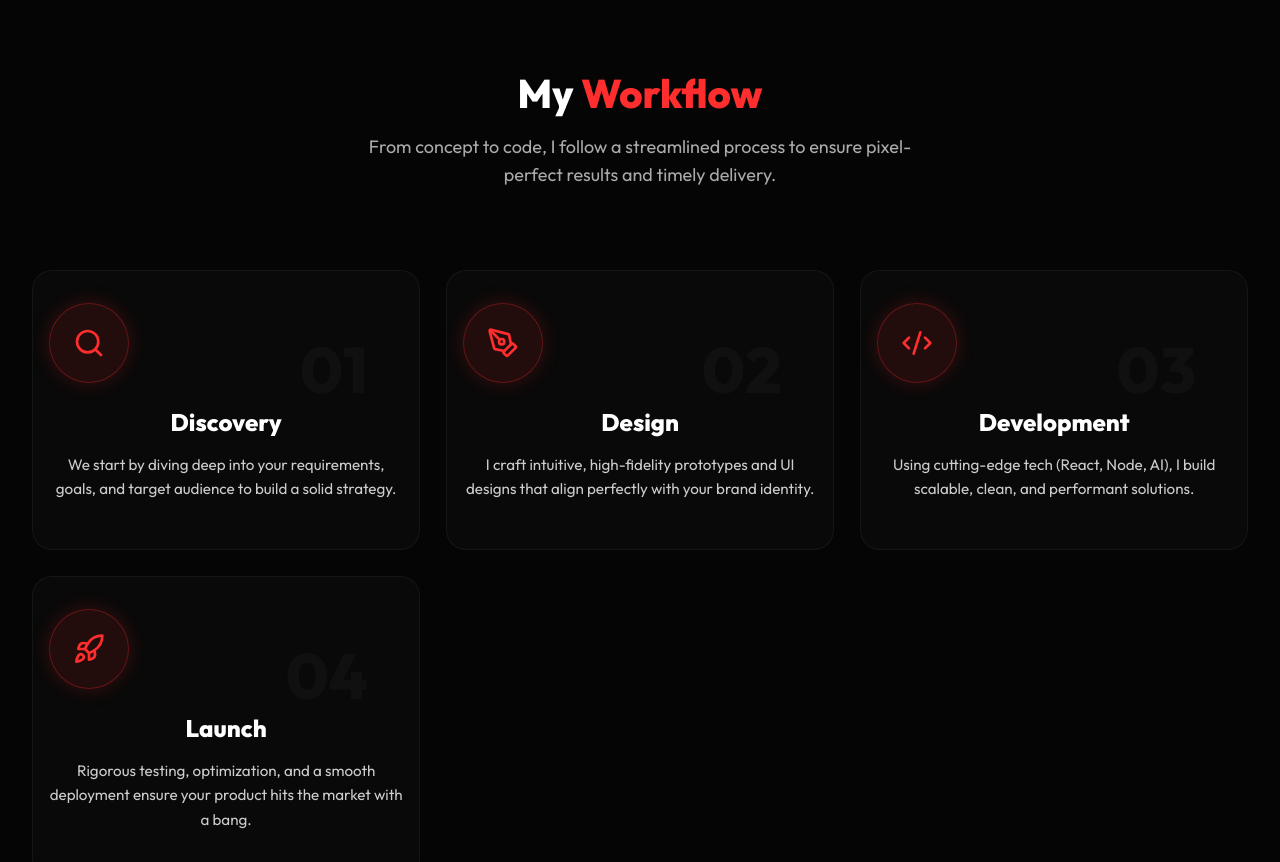
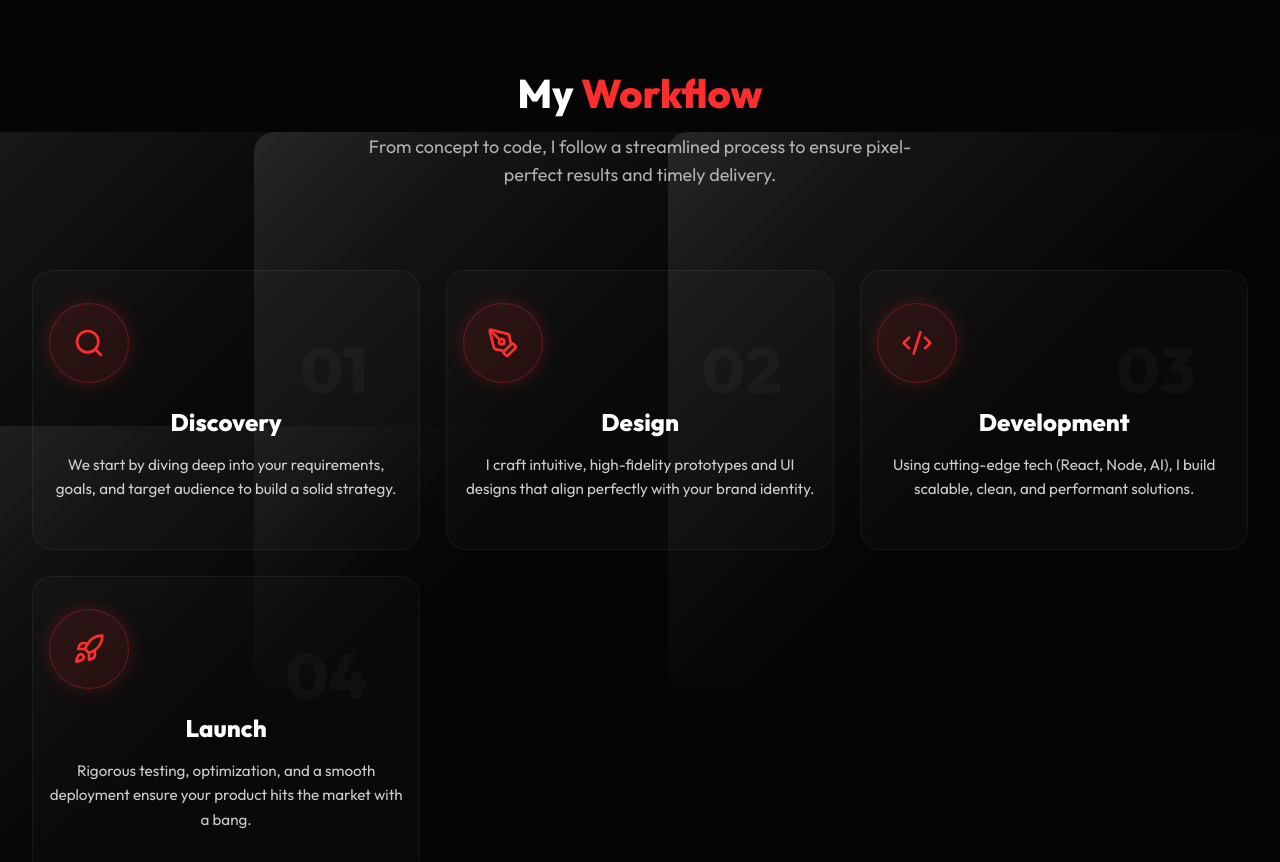
Before and after one commit to nfsprogramming/nfs-programming, a React (Vite) app: page / in a window 1280 px wide. Shown: the part 920-1782 px from the top of the page. Built offline with nearby package versions, Linux system fonts and the light colour scheme.

Commit message:
Update changes

```diff
--- a/src/App.jsx
+++ b/src/App.jsx
@@ -1,6 +1,7 @@
 import { useEffect } from 'react';
 import Lenis from 'lenis';
 import { BrowserRouter, Routes, Route, useLocation } from 'react-router-dom';
+import { AnimatePresence } from 'framer-motion';
 import Hero from './components/Hero';
 import About from './components/About';
 import Skills from './components/Skills';
@@ -12,6 +13,7 @@
 import Navbar from './components/Navbar';
 import CustomCursor from './components/CustomCursor';
 import Workflow from './components/Workflow';
+import PageTransition from './components/ui/PageTransition';
 import './grain.css';
 
 function ScrollToTop() {
@@ -20,6 +22,32 @@
     window.scrollTo(0, 0);
   }, [pathname]);
   return null;
+}
+
+function AnimatedRoutes() {
+  const location = useLocation();
+
+  return (
+    <>
+      <ScrollToTop />
+      <AnimatePresence mode="wait">
+        <Routes location={location} key={location.pathname}>
+          <Route path="/" element={
+            <PageTransition>
+              <Hero />
+              <Workflow />
+            </PageTransition>
+          } />
+          <Route path="/about" element={<PageTransition><About /></PageTransition>} />
+          <Route path="/services" element={<PageTransition><Services /></PageTransition>} />
+          <Route path="/experience" element={<PageTransition><Experience /></PageTransition>} />
+          <Route path="/skills" element={<PageTransition><Skills /></PageTransition>} />
+          <Route path="/projects" element={<PageTransition><Projects /></PageTransition>} />
+          <Route path="/contact" element={<PageTransition><Contact /></PageTransition>} />
+        </Routes>
+      </AnimatePresence>
+    </>
+  );
 }
 
 export default function App() {
@@ -48,7 +76,6 @@
 
   return (
     <BrowserRouter>
-      <ScrollToTop />
       <CustomCursor />
       <div className="app">
         {/* New Immersive 3D Background */}
@@ -59,20 +86,7 @@
 
         <Navbar />
 
-        <Routes>
-          <Route path="/" element={
-            <>
-              <Hero />
-              <Workflow />
-            </>
-          } />
-          <Route path="/about" element={<About />} />
-          <Route path="/services" element={<Services />} />
-          <Route path="/experience" element={<Experience />} />
-          <Route path="/skills" element={<Skills />} />
-          <Route path="/projects" element={<Projects />} />
-          <Route path="/contact" element={<Contact />} />
-        </Routes>
+        <AnimatedRoutes />
 
         <footer className="footer" style={{ position: 'relative', zIndex: 10 }}>
           © {new Date().getFullYear()} NFS Programming. All Rights Reserved.
--- a/src/components/Hero.jsx
+++ b/src/components/Hero.jsx
@@ -20,6 +20,8 @@
 
     const parallaxX = useTransform(smoothMouseX, [-50, 50], ["-2%", "2%"]);
     const parallaxY = useTransform(smoothMouseY, [-50, 50], ["-2%", "2%"]);
+    const rotateX = useTransform(smoothMouseY, [-50, 50], [5, -5]);
+    const rotateY = useTransform(smoothMouseX, [-50, 50], [-5, 5]);
 
     const techs = [
         { icon: Code, label: "React" },
@@ -136,10 +138,14 @@
                     position: 'relative',
                     zIndex: 1,
                     textAlign: 'center',
+                    perspective: '2000px',
+                    transformStyle: 'preserve-3d',
                     y,
                     opacity,
                     x: parallaxX,
                     translateY: parallaxY,
+                    rotateX,
+                    rotateY,
                 }}
             >
                 {/* Text Content */}
--- /dev/null
+++ b/src/components/ui/PageTransition.jsx
@@ -0,0 +1,20 @@
+import { motion } from 'framer-motion';
+
+const PageTransition = ({ children }) => {
+    return (
+        <motion.div
+            initial={{ opacity: 0, y: 20, filter: 'blur(10px)' }}
+            animate={{ opacity: 1, y: 0, filter: 'blur(0px)' }}
+            exit={{ opacity: 0, y: -20, filter: 'blur(10px)' }}
+            transition={{
+                duration: 0.6,
+                ease: [0.22, 1, 0.36, 1]
+            }}
+            style={{ width: '100%' }}
+        >
+            {children}
+        </motion.div>
+    );
+};
+
+export default PageTransition;
--- a/src/components/ui/Scroll3DSection.jsx
+++ b/src/components/ui/Scroll3DSection.jsx
@@ -17,16 +17,24 @@
     const rotateX = useTransform(scrollYProgress, [0, 0.4, 0.6, 1], [15, 0, 0, -15]);
     const scale = useTransform(scrollYProgress, [0, 0.4, 0.6, 1], [0.85, 1, 1, 0.85]);
     const opacity = useTransform(scrollYProgress, [0, 0.3, 0.7, 1], [0.5, 1, 1, 0.5]);
-    const y = useTransform(scrollYProgress, [0, 1], [50, -50]); // Subtle parallax translation
+    const y = useTransform(scrollYProgress, [0, 1], [100, -100]); // More pronounced parallax translation
+
+    // Premium additions: blur and brightness for depth
+    const blurValue = useTransform(scrollYProgress, [0, 0.4, 0.6, 1], [10, 0, 0, 10]);
+    const brightness = useTransform(scrollYProgress, [0, 0.4, 0.6, 1], [0.5, 1, 1, 0.5]);
+    const filter = useTransform(
+        [blurValue, brightness],
+        ([b, br]) => `blur(${b}px) brightness(${br})`
+    );
 
     return (
         <motion.div
             ref={ref}
             className={className}
             style={{
-                perspective: '1200px', // Creates the 3D space depth
+                perspective: '2000px', // Increased perspective for deeper look
                 transformStyle: 'preserve-3d',
-                willChange: 'transform' // Performance optimization
+                willChange: 'transform, filter' // Performance optimization
             }}
         >
             <motion.div
@@ -35,6 +43,7 @@
                     scale,
                     opacity,
                     y,
+                    filter,
                     transformStyle: 'preserve-3d',
                     transformOrigin: 'center center'
                 }}
--- a/src/components/ui/TiltCard.jsx
+++ b/src/components/ui/TiltCard.jsx
@@ -13,7 +13,10 @@
     const rotateX = useTransform(mouseYSpring, [-0.5, 0.5], ["10deg", "-10deg"]);
     const rotateY = useTransform(mouseXSpring, [-0.5, 0.5], ["-10deg", "10deg"]);
 
+    const [isHovered, setIsHovered] = React.useState(false);
+
     const handleMouseMove = (e) => {
+        if (!isHovered) setIsHovered(true);
         const rect = e.currentTarget.getBoundingClientRect();
 
         const width = rect.width;
@@ -30,6 +33,7 @@
     };
 
     const handleMouseLeave = () => {
+        setIsHovered(false);
         x.set(0);
         y.set(0);
     };
@@ -40,14 +44,14 @@
             onMouseMove={handleMouseMove}
             onMouseLeave={handleMouseLeave}
             whileHover={{
-                scale: 1.03,
-                boxShadow: '0 25px 80px rgba(0, 0, 0, 0.65)'
+                scale: 1.05,
+                boxShadow: '0 30px 100px rgba(0, 0, 0, 0.8)'
             }}
             transition={{
                 type: "spring",
-                stiffness: 220,
-                damping: 20,
-                mass: 0.8
+                stiffness: 300,
+                damping: 25,
+                mass: 1
             }}
             style={{
                 rotateX,
@@ -59,9 +63,40 @@
             className={className}
             {...props}
         >
-            <div style={{ transform: "translateZ(50px)", transformStyle: "preserve-3d", height: "100%" }}>
+            <motion.div
+                animate={{
+                    translateZ: isHovered ? "80px" : "30px",
+                    scale: isHovered ? 1.05 : 1
+                }}
+                transition={{
+                    type: "spring",
+                    stiffness: 300,
+                    damping: 20
+                }}
+                style={{
+                    transformStyle: "preserve-3d",
+                    height: "100%",
+                    width: "100%"
+                }}
+            >
                 {children}
-            </div>
+            </motion.div>
+            {/* Glossy Reflection Effect */}
+            <motion.div
+                style={{
+                    position: 'absolute',
+                    top: '-50%',
+                    left: '-50%',
+                    width: '200%',
+                    height: '200%',
+                    zIndex: 0,
+                    background: 'linear-gradient(135deg, rgba(255,255,255,0.1) 0%, transparent 50%, transparent 100%)',
+                    x: useTransform(mouseXSpring, [-0.5, 0.5], ['-10%', '10%']),
+                    y: useTransform(mouseYSpring, [-0.5, 0.5], ['-10%', '10%']),
+                    pointerEvents: 'none',
+                    borderRadius: 'inherit'
+                }}
+            />
             {/* Spotlight Effect */}
             <motion.div
                 style={{
@@ -73,9 +108,9 @@
                     zIndex: 0,
                     background: useTransform(
                         [x, y],
-                        ([latestX, latestY]) => `radial-gradient(circle at ${(latestX + 0.5) * 100}% ${(latestY + 0.5) * 100}%, rgba(255, 46, 46, 0.15), transparent 50%)`
+                        ([latestX, latestY]) => `radial-gradient(circle at ${(latestX + 0.5) * 100}% ${(latestY + 0.5) * 100}%, rgba(255, 46, 46, 0.2), transparent 50%)`
                     ),
-                    opacity: useTransform(x, (latest) => (latest === 0 ? 0 : 1)), // Hide when not hovering (simplified logic)
+                    opacity: useTransform(x, (latest) => (latest === 0 ? 0 : 1)),
                     pointerEvents: 'none',
                     borderRadius: 'inherit'
                 }}
```
